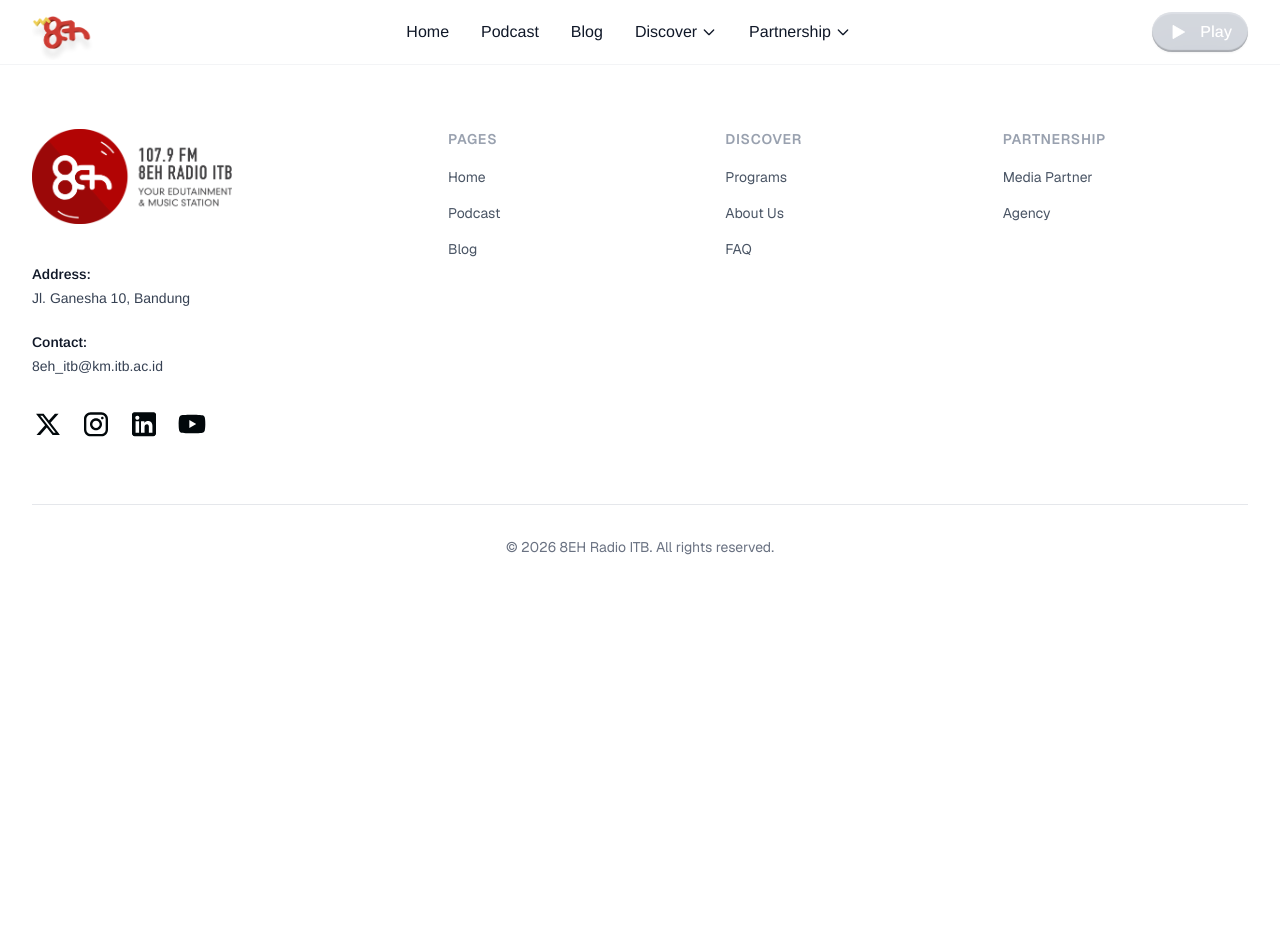
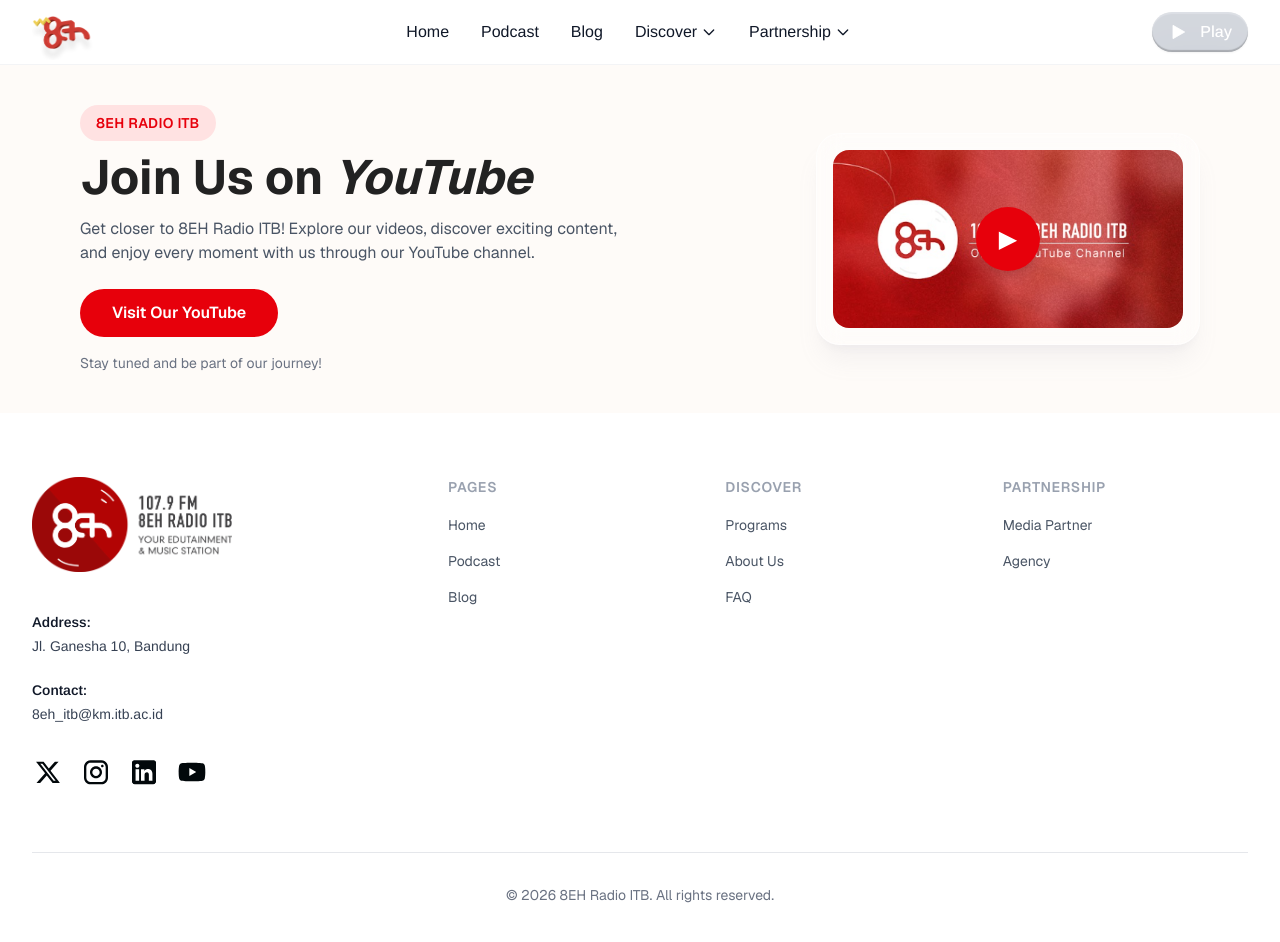
Before and after one commit to atarmdhnn/regenerasi8ehradioitb2026, a Next.js app: page /programs in a window 1280 px wide. Shown: the top 942 px of the page. Before the commit the page ends 800 px from the top, so only its background shows below. Built offline with nearby package versions, Linux system fonts and the light colour scheme; no server answers; the database is empty.

Commit message:
Add Join Us on YouTube section

```diff
--- a/app/programs/page.jsx
+++ b/app/programs/page.jsx
@@ -22,9 +22,81 @@ export default function ProgramsPage() {
 
       </section>
 
-      <section className="join-us">
 
-      </section>
+<section className="join-us w-full bg-[#FEFBF8] px-6 py-10 md:px-12 lg:px-20">
+  <div className="mx-auto flex max-w-6xl flex-col items-center justify-between gap-8 md:flex-row">
+
+    {/* Left Content */}
+    <div className="w-full flex-1 text-center md:text-left">
+
+      <span className="mb-3 inline-block rounded-full bg-red-100 px-4 py-2 text-sm font-semibold tracking-wide text-red-600">
+        8EH RADIO ITB
+      </span>
+
+      <h2 className="mb-4 text-3xl font-bold text-[#222222] md:text-4xl lg:text-5xl">
+        Join Us on <span className="italic">YouTube</span>
+      </h2>
+
+      <p className="mb-6 max-w-xl text-sm leading-6 text-gray-600 md:text-base">
+        Get closer to 8EH Radio ITB! Explore our videos, discover exciting
+        content, and enjoy every moment with us through our YouTube channel.
+      </p>
+
+      <a
+        href="https://www.youtube.com/@8EHRadioITB"
+        target="_blank"
+        rel="noopener noreferrer"
+        className="inline-block rounded-full bg-red-600 px-8 py-3 font-semibold text-white transition hover:bg-red-700"
+      >
+        Visit Our YouTube
+      </a>
+
+      <p className="mt-4 text-sm text-gray-500">
+        Stay tuned and be part of our journey!
+      </p>
+
+    </div>
+
+    {/* Right Content: Image to Video */}
+    <div className="flex w-full flex-1 justify-center md:justify-end">
+      <div className="w-full max-w-sm rounded-3xl border border-white/60 bg-white/30 p-4 shadow-xl shadow-gray-400/10 backdrop-blur-md">
+
+        <details className="group overflow-hidden rounded-2xl">
+
+          {/* YouTube Image */}
+          <summary className="relative block cursor-pointer list-none">
+            <img
+              src="/youtube.png"
+              alt="8EH Radio ITB YouTube"
+              className="w-full object-contain"
+            />
+
+            {/* Play Button */}
+            <div className="absolute inset-0 flex items-center justify-center">
+              <div className="flex h-16 w-16 items-center justify-center rounded-full bg-red-600 text-2xl text-white shadow-lg transition duration-300 group-hover:scale-110">
+                ▶
+              </div>
+            </div>
+          </summary>
+
+          {/* YouTube Video */}
+          <div className="hidden group-open:block">
+            <iframe
+              className="aspect-video w-full"
+              src="https://www.youtube.com/embed/IZvpWoAoPyc?autoplay=1"
+              title="8EH Radio ITB YouTube Video"
+              allow="autoplay; encrypted-media; picture-in-picture; web-share"
+              allowFullScreen
+            ></iframe>
+          </div>
+
+        </details>
+      </div>
+    </div>
+
+  </div>
+</section>
+
 
       <FooterSection />
     </main>
```
